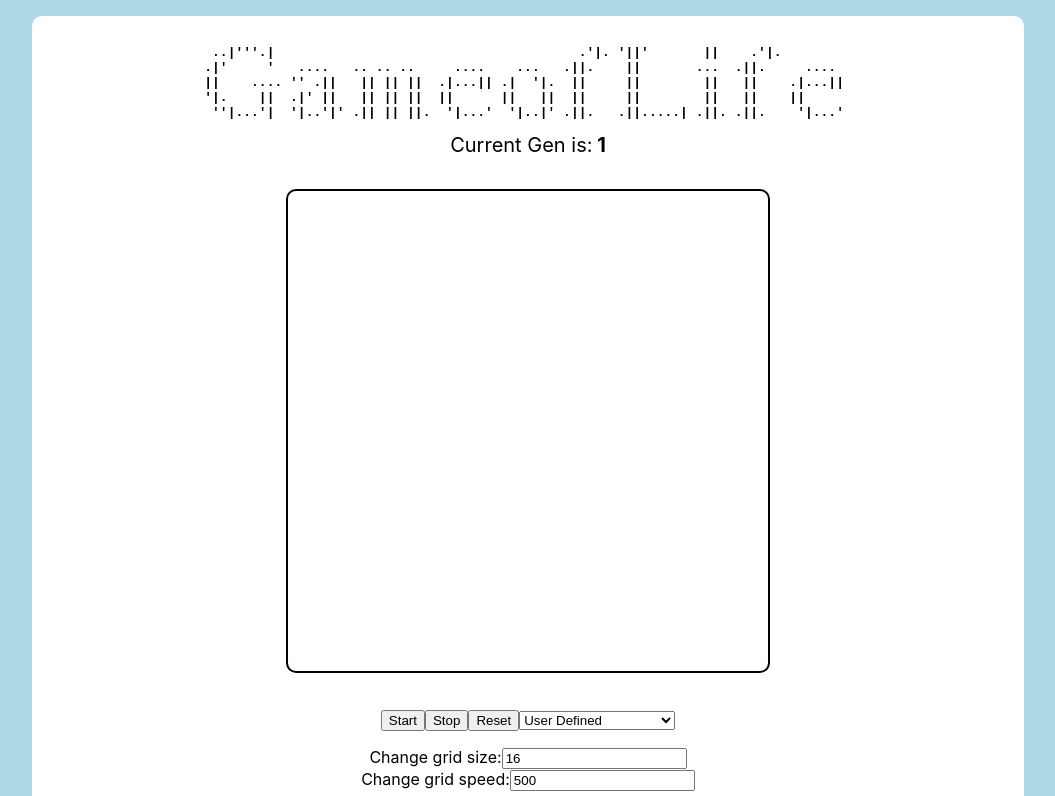
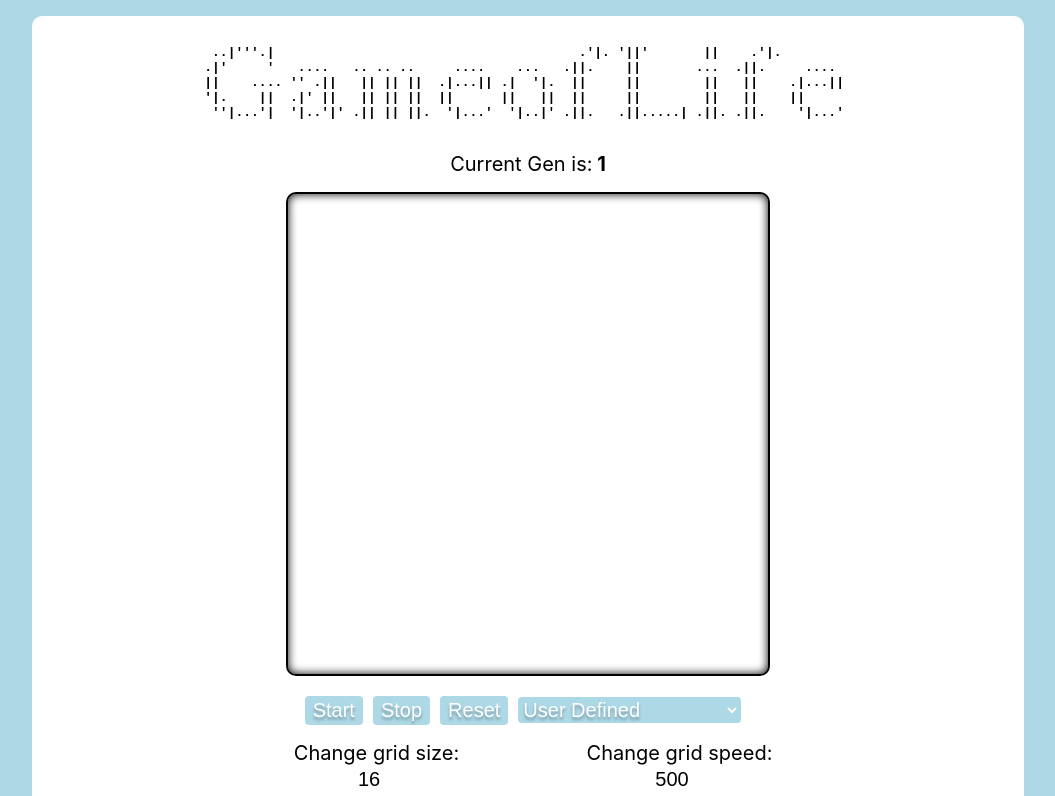
Before and after one commit to bloominstituteoftechnology/CS-Build-Week-1, a React (Create React App) app in the folder gol/: page / in a window 1280 px wide. Shown: the top 796 px of the page, without its empty margins (112-1167 px from the left). Built offline with nearby package versions, Linux system fonts and the light colour scheme.

Commit message:
more css tweaks

```diff
--- a/gol/src/App.css
+++ b/gol/src/App.css
@@ -46,13 +46,62 @@ ol li {
   padding-bottom: 1rem;
 }
 .canvasDiv{
-  margin: 2rem 0;
+  margin: 1rem 0;
 
 }
 canvas{
   border: 2px black solid;
   border-radius: 10px;
+  box-shadow:         inset 0 0 10px #000000
 }
 .gen{
   font-size: 20px;
+  margin-top: 2rem;
 }
+button{
+  background: rgb(66, 184, 221);
+  background: lightblue;
+
+  color: white;
+  border-radius: 4px;
+  text-shadow: 0 3px 3px rgba(0, 0, 0, 0.3);
+  border-top-color: transparent;
+  border-right-color: transparent;
+  border-bottom-color: transparent;
+  border-left-color: transparent;
+  text-decoration-color: initial;
+  margin-right: 10px;
+  font-size: 20px;
+}
+select{
+  background: lightblue;
+  color: white;
+  border-radius: 4px;
+  text-shadow: 0 3px 3px rgba(0, 0, 0, 0.3);
+  border-top-color: transparent;
+  border-right-color: transparent;
+  border-bottom-color: transparent;
+  border-left-color: transparent;
+  text-decoration-color: initial;
+  margin-right: 10px;
+  font-size: 20px;
+}
+.gridSettings{
+  width:60%;
+  margin:auto;
+  display:flex;
+  align-items: center;
+  justify-content:space-between;
+  font-size: 20px;
+}
+input{
+  font-size: 20px;
+  width: 20%;
+  text-align: center;
+  border-radius: 4px;
+  border-top-color: transparent;
+  border-right-color: transparent;
+  border-bottom-color: transparent;
+  border-left-color: transparent;
+  text-decoration-color: initial;
+}
--- a/gol/src/App.js
+++ b/gol/src/App.js
@@ -580,7 +580,11 @@ class App extends Component {
     });
   };
   setGirdSize = e => {
-    if (isNaN(parseInt(e.target.value)) || parseInt(e.target.value) < 10|| parseInt(e.target.value) > 300) {
+    if (
+      isNaN(parseInt(e.target.value)) ||
+      parseInt(e.target.value) < 10 ||
+      parseInt(e.target.value) > 300
+    ) {
       return;
     }
     this.setState(
@@ -608,7 +612,7 @@ class App extends Component {
     return (
       <div className="App">
         <div className="game">
-        <Title/>
+          <Title />
           <div className="gen">
             Current Gen is:
             <b> {this.state.gen}</b>
@@ -643,8 +647,10 @@ class App extends Component {
               <option value="acorn">Acorn</option>
             </select>
           </div>
+          <div className="gridSettings">
             <div className="dimension">
               Change grid size:
+              <br />
               <input
                 onChange={this.setGirdSize}
                 type="number"
@@ -653,6 +659,7 @@ class App extends Component {
             </div>
             <div className="speed">
               Change grid speed:
+              <br />
               <input
                 onChange={this.setGridSpeed}
                 type="number"
@@ -660,7 +667,7 @@ class App extends Component {
               />
             </div>
           </div>
-
+        </div>
 
         <Infobox />
       </div>
```
Lines whose indentation alone changed are shown as unchanged.
